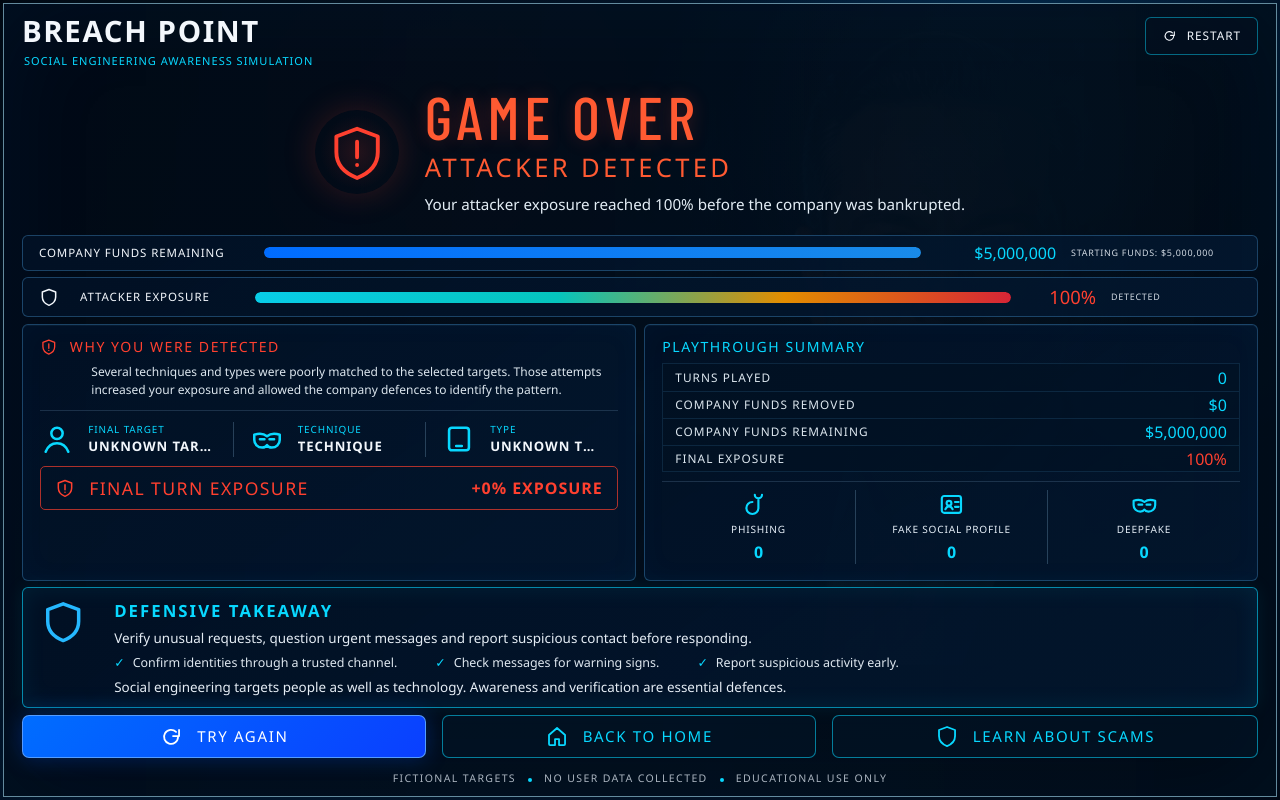
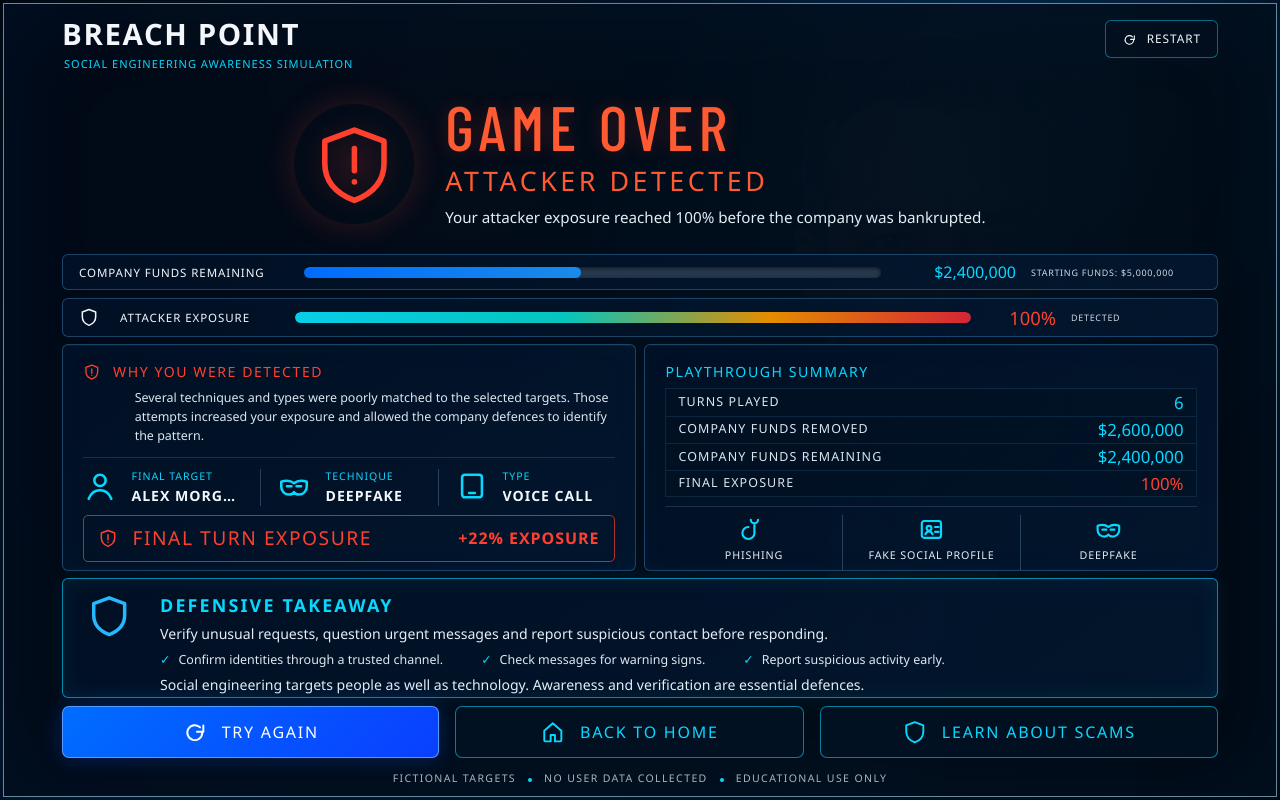
Before and after one commit to annagriffith/cyber-scam-awareness, a React (Vite) app: page /game-over in a window 1280 px wide. Built offline with nearby package versions, Linux system fonts and the light colour scheme.

Commit message:
Match game over reference layout

```diff
--- a/src/pages/GameOver.jsx
+++ b/src/pages/GameOver.jsx
@@ -28,16 +28,16 @@ const Icon = ({ type }) => (
 
 const defaultSummary = {
   reason: 'detected',
-  turnsPlayed: 0,
+  turnsPlayed: 6,
   startingFunds,
-  fundsRemaining: startingFunds,
-  fundsRemoved: 0,
+  fundsRemaining: 2_400_000,
+  fundsRemoved: 2_600_000,
   exposure: 100,
-  exposureGain: 0,
-  finalTarget: 'Unknown target',
-  technique: 'Technique',
-  subtype: 'Unknown type',
-  techniqueCounts: { phishing: 0, social: 0, deepfake: 0 },
+  exposureGain: 22,
+  finalTarget: 'Alex Morgan',
+  technique: 'Deepfake',
+  subtype: 'Voice call',
+  techniqueCounts: { phishing: 3, social: 2, deepfake: 1 },
 }
 
 export default function GameOver() {
--- a/src/pages/game-over.css
+++ b/src/pages/game-over.css
@@ -43,12 +43,12 @@
   width: min(100%, 1600px);
   height: calc(100vh - 6px);
   margin: 0 auto;
-  padding: clamp(12px, 1.6vh, 18px) clamp(14px, 1.4vw, 20px) clamp(8px, 1.1vh, 12px);
+  padding: clamp(14px, 2vh, 20px) clamp(22px, 5vw, 58px) clamp(8px, 1.1vh, 12px);
   position: relative;
   z-index: 1;
   display: grid;
-  grid-template-rows: auto minmax(88px, .8fr) auto auto minmax(178px, 1.36fr) auto auto auto;
-  gap: clamp(5px, .85vh, 8px);
+  grid-template-rows: auto minmax(118px, .9fr) auto auto minmax(204px, 1.22fr) minmax(92px, .65fr) auto auto;
+  gap: clamp(5px, .9vh, 8px);
   border: 1px solid rgba(171, 231, 255, .58);
   background:
     linear-gradient(90deg, rgba(1, 10, 22, .96), rgba(1, 12, 25, .84) 56%, rgba(1, 10, 20, .9)),
@@ -109,13 +109,13 @@
   display: flex;
   align-items: center;
   justify-content: center;
-  gap: clamp(16px, 2vw, 26px);
+  gap: clamp(22px, 2.4vw, 32px);
   text-align: left;
 }
 
 .game-over-alert {
-  width: clamp(78px, 10.5vh, 116px);
-  height: clamp(78px, 10.5vh, 116px);
+  width: clamp(100px, 15vh, 126px);
+  height: clamp(100px, 15vh, 126px);
   display: grid;
   place-items: center;
   color: var(--red);
@@ -129,7 +129,7 @@
 .game-over-hero h1 {
   margin: 0;
   color: #ff5a32;
-  font-size: clamp(2.5rem, 4.7vw, 4.7rem);
+  font-size: clamp(3.15rem, 4.9vw, 5.05rem);
   line-height: .9;
   letter-spacing: .08em;
   text-transform: uppercase;
@@ -139,7 +139,7 @@
 .game-over-status {
   margin: clamp(3px, .8vh, 8px) 0 0;
   color: #ff5a32;
-  font-size: clamp(1.35rem, 2vw, 2rem);
+  font-size: clamp(1.55rem, 2.1vw, 2.08rem);
   letter-spacing: .13em;
   text-transform: uppercase;
 }
@@ -147,7 +147,7 @@
 .game-over-reason {
   margin: clamp(2px, .65vh, 6px) 0 0;
   color: #e3edf5;
-  font-size: .95rem;
+  font-size: clamp(.82rem, 1.25vw, .95rem);
 }
 
 .game-over-meter {
@@ -213,7 +213,7 @@
 
 .game-over-panel {
   min-height: 0;
-  padding: clamp(11px, 1.45vh, 16px) clamp(14px, 1.35vw, 20px);
+  padding: clamp(14px, 2vh, 18px) clamp(16px, 1.6vw, 22px);
   overflow: hidden;
 }
 
@@ -228,7 +228,7 @@
 }
 
 .game-over-panel-title.danger { color: var(--red); }
-.why-panel p { max-width: 620px; margin: clamp(5px, .75vh, 8px) 0 clamp(10px, 1.35vh, 18px) clamp(36px, 4vw, 64px); color: #dce6ee; font-size: clamp(.75rem, 1.35vh, .83rem); }
+.why-panel p { max-width: 620px; margin: clamp(6px, .85vh, 9px) 0 clamp(11px, 1.45vh, 18px) clamp(40px, 4vw, 64px); color: #dce6ee; font-size: clamp(.78rem, 1.45vh, .86rem); }
 
 .final-turn {
   display: grid;
@@ -249,8 +249,8 @@
 
 .final-turn div:first-child { border-left: 0; padding-left: 0; }
 .final-turn svg { grid-row: span 2; width: 34px; height: 34px; color: var(--cyan); }
-.final-turn span { color: var(--cyan); font-size: .62rem; letter-spacing: .09em; text-transform: uppercase; }
-.final-turn strong { overflow: hidden; text-overflow: ellipsis; color: #f3f7fc; font-size: .82rem; letter-spacing: .07em; text-transform: uppercase; white-space: nowrap; }
+.final-turn span { color: var(--cyan); font-size: .66rem; letter-spacing: .09em; text-transform: uppercase; }
+.final-turn strong { overflow: hidden; text-overflow: ellipsis; color: #f3f7fc; font-size: .88rem; letter-spacing: .07em; text-transform: uppercase; white-space: nowrap; }
 
 .final-exposure {
   margin-top: clamp(8px, 1.15vh, 14px);
@@ -264,7 +264,7 @@
   text-transform: uppercase;
 }
 
-.final-exposure span { flex: 1; font-size: 1.1rem; letter-spacing: .08em; }
+.final-exposure span { flex: 1; font-size: 1.2rem; letter-spacing: .08em; }
 .final-exposure strong { font-size: 1rem; letter-spacing: .06em; }
 
 .summary-panel dl { margin: clamp(5px, .75vh, 8px) 0 clamp(8px, 1.15vh, 14px); }
@@ -279,8 +279,8 @@
   background: rgba(2, 15, 31, .4);
 }
 .summary-panel dl div:last-child { border-bottom: 1px solid rgba(71, 153, 211, .16); }
-.summary-panel dt { color: #dce6ee; font-size: .74rem; letter-spacing: .09em; text-transform: uppercase; }
-.summary-panel dd { margin: 0; color: var(--cyan); font-size: 1rem; }
+.summary-panel dt { color: #dce6ee; font-size: .78rem; letter-spacing: .09em; text-transform: uppercase; }
+.summary-panel dd { margin: 0; color: var(--cyan); font-size: 1.05rem; }
 .danger-text { color: var(--red) !important; }
 
 .technique-summary {
@@ -302,12 +302,12 @@
 
 .technique-summary div:first-child { border-left: 0; }
 .technique-summary svg { width: clamp(26px, 3.6vh, 34px); height: clamp(26px, 3.6vh, 34px); }
-.technique-summary span { color: #e4edf6; font-size: .63rem; letter-spacing: .08em; text-transform: uppercase; }
-.technique-summary strong { font-size: 1rem; }
+.technique-summary span { color: #e4edf6; font-size: .67rem; letter-spacing: .08em; text-transform: uppercase; }
+.technique-summary strong { font-size: 1.08rem; }
 
 .takeaway-panel {
   margin-top: 0;
-  padding: clamp(10px, 1.25vh, 14px) clamp(14px, 1.35vw, 20px);
+  padding: clamp(12px, 1.7vh, 15px) clamp(18px, 1.8vw, 24px);
   display: grid;
   grid-template-columns: 58px 1fr;
   gap: 16px;
@@ -316,8 +316,8 @@
 }
 
 .takeaway-panel > svg { width: clamp(44px, 5.8vh, 58px); height: clamp(44px, 5.8vh, 58px); color: #25b8ff; }
-.takeaway-panel h2 { margin: 0; color: var(--cyan); font-size: 1.05rem; letter-spacing: .12em; text-transform: uppercase; }
-.takeaway-panel p { margin: 4px 0 0; color: #e5edf5; font-size: .84rem; }
+.takeaway-panel h2 { margin: 0; color: var(--cyan); font-size: 1.12rem; letter-spacing: .12em; text-transform: uppercase; }
+.takeaway-panel p { margin: 4px 0 0; color: #e5edf5; font-size: .88rem; }
 .takeaway-panel ul { margin: clamp(5px, .8vh, 8px) 0 0; padding: 0; display: flex; flex-wrap: wrap; gap: clamp(5px, .8vh, 10px) 38px; list-style: none; }
 .takeaway-panel li { color: #dfe8f0; font-size: .78rem; }
 .takeaway-panel li::before { content: '✓'; margin-right: 8px; color: var(--cyan); }
@@ -330,7 +330,7 @@
 }
 
 .game-over-actions a {
-  min-height: clamp(40px, 5.4vh, 48px);
+  min-height: clamp(45px, 6.8vh, 52px);
   display: inline-flex;
   align-items: center;
   justify-content: center;
@@ -339,7 +339,7 @@
   border-radius: 7px;
   background: rgba(3, 20, 39, .66);
   color: var(--cyan);
-  font-size: .94rem;
+  font-size: 1rem;
   letter-spacing: .11em;
   text-transform: uppercase;
 }
```
